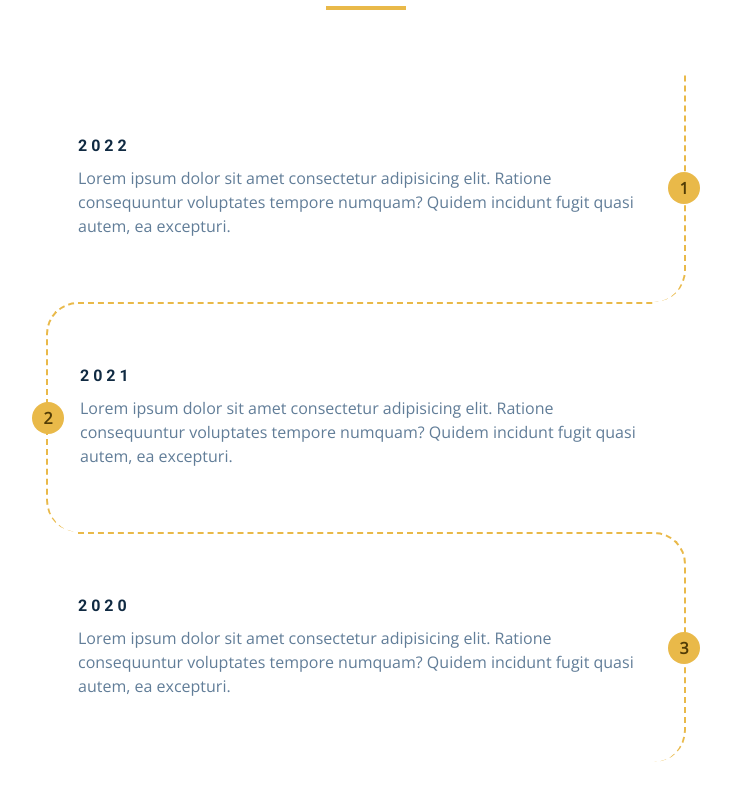
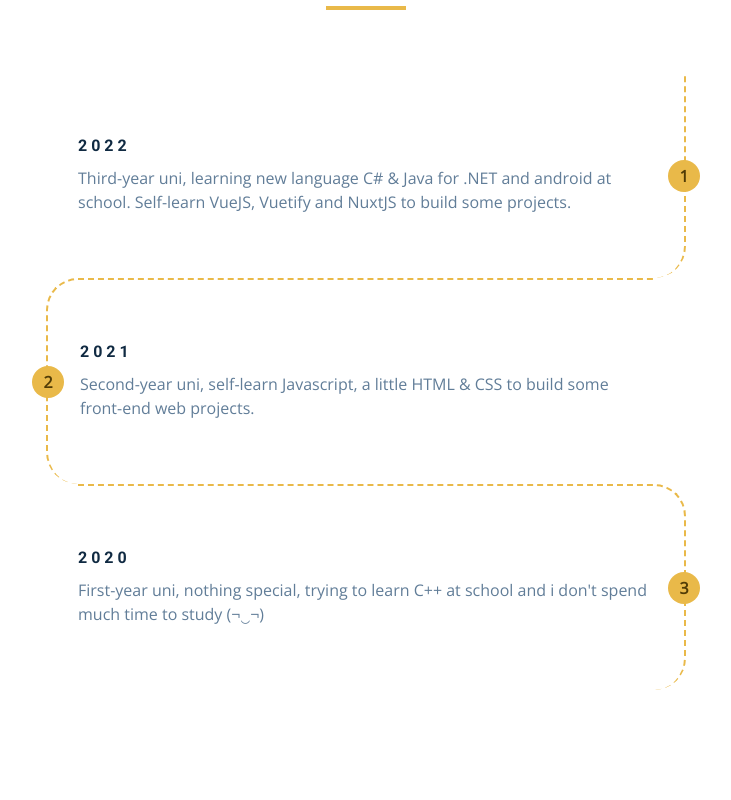
Before and after one commit to momo2611/momo-portfolio, a plain HTML site: page index.html in a window 1280 px wide. Shown: the part 3413-4213 px from the top of the page, without its empty margins (274-1005 px from the left). Drawn offline with nearby package versions, Linux system fonts and the light colour scheme.

Commit message:
Update index.html

```diff
--- a/index.html
+++ b/index.html
@@ -341,9 +341,7 @@
         <article class="timeline-item">
           <h4>2022</h4>
           <p>
-            Lorem ipsum dolor sit amet consectetur adipisicing elit. Ratione
-            consequuntur voluptates tempore numquam? Quidem incidunt fugit quasi
-            autem, ea excepturi.
+            Third-year uni, learning new language C# & Java for .NET and android at school. Self-learn VueJS, Vuetify and NuxtJS to build some projects.
           </p>
           <span class="number">
             1
@@ -354,9 +352,7 @@
         <article class="timeline-item">
           <h4>2021</h4>
           <p>
-            Lorem ipsum dolor sit amet consectetur adipisicing elit. Ratione
-            consequuntur voluptates tempore numquam? Quidem incidunt fugit quasi
-            autem, ea excepturi.
+            Second-year uni, self-learn Javascript, a little HTML & CSS to build some front-end web projects.
           </p>
           <span class="number">
             2
@@ -367,9 +363,7 @@
         <article class="timeline-item">
           <h4>2020</h4>
           <p>
-            Lorem ipsum dolor sit amet consectetur adipisicing elit. Ratione
-            consequuntur voluptates tempore numquam? Quidem incidunt fugit quasi
-            autem, ea excepturi.
+            First-year uni, nothing special, trying to learn C++ at school and i don't spend much time to study (¬‿¬)
           </p>
           <span class="number">
             3
```
